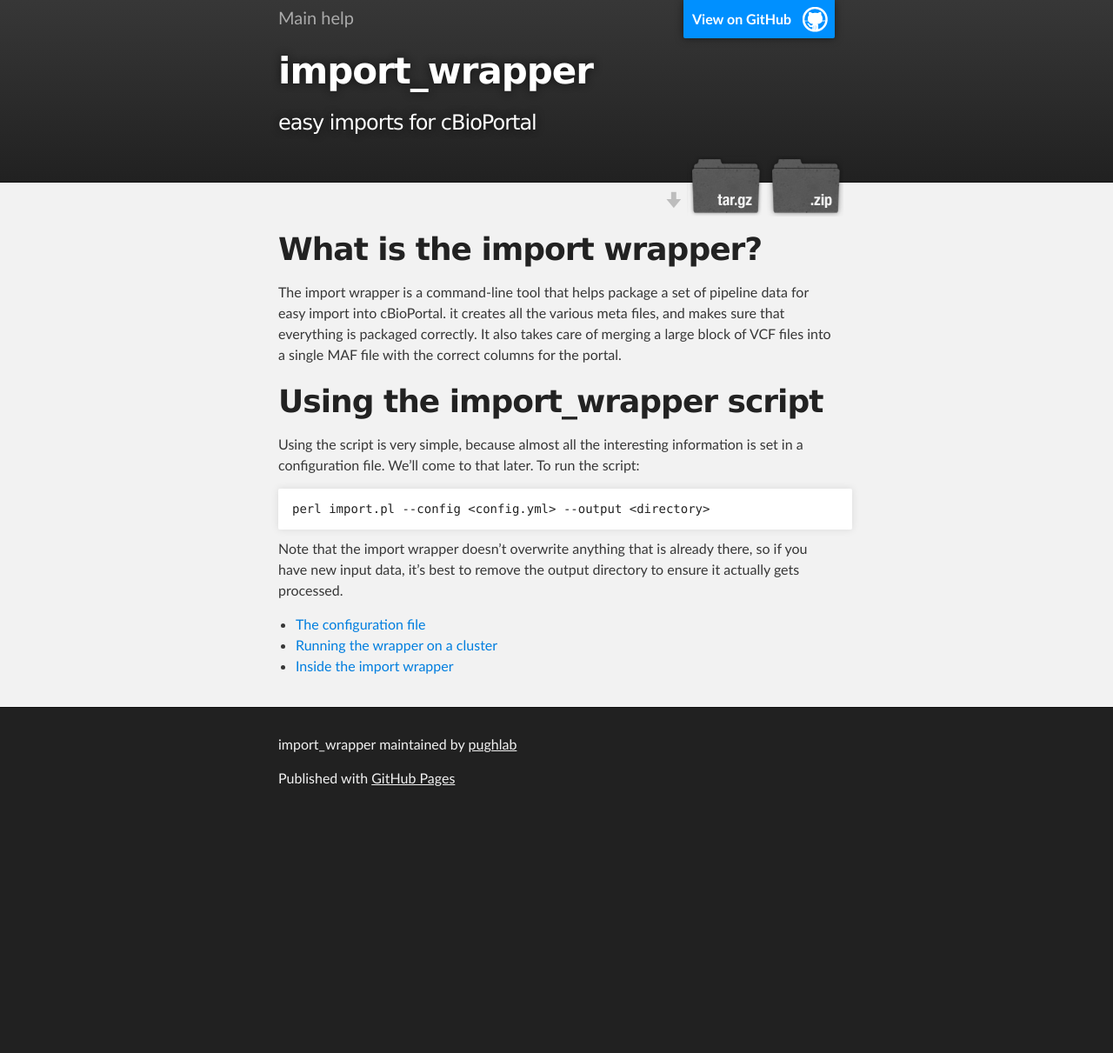
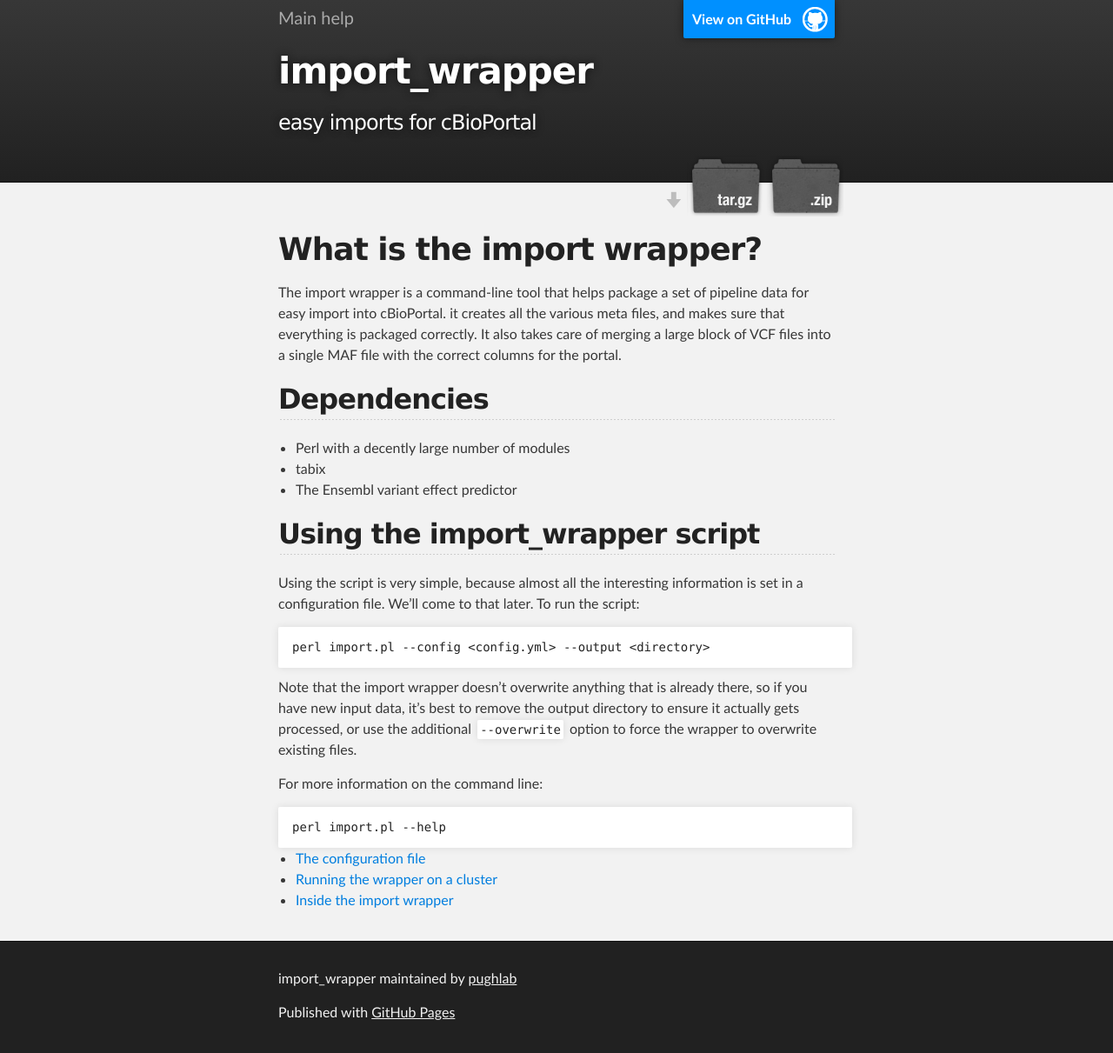
Before and after one commit to pughlab/import_wrapper, a Jekyll site: the page built from index.md, in a window 1280 px wide. Shown: the whole page at 87% size. Built offline with Jekyll 4.4.1, drawn with Linux system fonts in a browser that asks for light colours; before the commit the page ends 942 px from its top, so only the background shows below that.

Commit message:
Added a wee bit more documentation

````diff
--- a/index.md
+++ b/index.md
@@ -6,7 +6,13 @@ layout: home
 
 The import wrapper is a command-line tool that helps package a set of pipeline data for easy import into cBioPortal. it creates all the various meta files, and makes sure that everything is packaged correctly. It also takes care of merging a large block of VCF files into a single MAF file with the correct columns for the portal.
 
-# Using the import_wrapper script
+## Dependencies
+
+ * Perl with a decently large number of modules
+ * tabix
+ * The Ensembl variant effect predictor
+
+## Using the import_wrapper script
 
 Using the script is very simple, because almost all the interesting information is set in a configuration file. We'll come to that later. To run the script:
 
@@ -14,7 +20,13 @@ Using the script is very simple, because almost all the interesting information
 perl import.pl --config <config.yml> --output <directory>
 ```
 
-Note that the import wrapper doesn't overwrite anything that is already there, so if you have new input data, it's best to remove the output directory to ensure it actually gets processed.
+Note that the import wrapper doesn't overwrite anything that is already there, so if you have new input data, it's best to remove the output directory to ensure it actually gets processed, or use the additional `--overwrite` option to force the wrapper to overwrite existing files.
+
+For more information on the command line:
+
+```shell
+perl import.pl --help
+```
 
  * [The configuration file](pages/configuration.html)
  * [Running the wrapper on a cluster](pages/running.html)
````
Also changed, not shown: pages/cluster.md (added, +21 -0 lines), pages/configuration.md (+0 -1 lines), pages/internals.md (added, +34 -0 lines).
